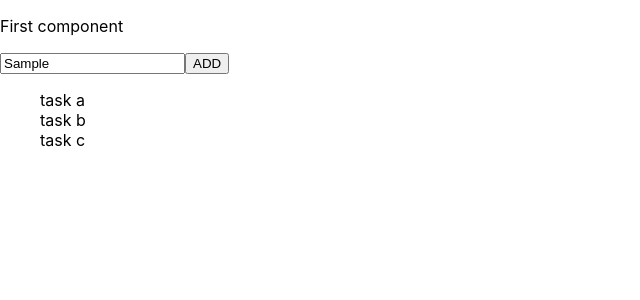
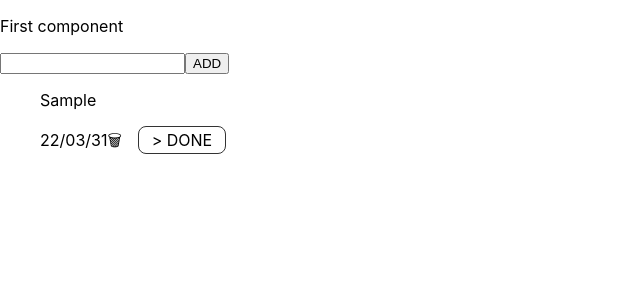
Before and after one commit to keento0809/Todo_typescript_ver, a React (Create React App) app: page / in a window 1280 px wide. Both pictures are taken after typing "Sample" into the empty fields and a click on the button "ADD". Shown: the top 300 px of the page, without its empty margins (0-640 px from the left). Built offline with nearby package versions, Linux system fonts and the light colour scheme.

Commit message:
Add removeTask function

```diff
--- a/src/components/Tasks/TaskForm.tsx
+++ b/src/components/Tasks/TaskForm.tsx
@@ -21,11 +21,12 @@ const TaskForm = () => {
       dueDate: "22/03/31",
       isDone: false,
     });
+    taskInputRef.current!.value = "";
   };
 
   return (
     <form onSubmit={handleSubmit}>
-      <input type="text" ref={taskInputRef} />
+      <input type="text" ref={taskInputRef} style={{ outline: "none" }} />
       <button>ADD</button>
     </form>
   );
--- a/src/components/Tasks/TasksList.tsx
+++ b/src/components/Tasks/TasksList.tsx
@@ -5,15 +5,38 @@ import TaskContext from "../../contexts/task-context";
 const TasksList = () => {
   const taskCtx = useContext(TaskContext);
 
+  const handleDeleteTask = (content: string) => {
+    taskCtx.removeTask(content);
+  };
+
   useEffect(() => {
     console.log(taskCtx.tasks);
   }, [taskCtx.tasks]);
 
   return (
     <ul style={{ listStyle: "none" }}>
-      <li>task a</li>
-      <li>task b</li>
-      <li>task c</li>
+      {taskCtx.tasks.map((task, index) => {
+        return (
+          <li key={index}>
+            <p>{task.content}</p>
+            <span>{task.dueDate}</span>
+            <span onClick={handleDeleteTask.bind(null, task.content)}>
+              {"🗑"}
+            </span>
+            <span
+              style={{
+                display: "inline-block",
+                padding: "0.2rem 0.8rem",
+                marginLeft: "1rem",
+                border: "1px solid #333",
+                borderRadius: "8px",
+              }}
+            >
+              {task.isDone ? "✅" : "> DONE"}
+            </span>
+          </li>
+        );
+      })}
     </ul>
   );
 };
--- a/src/contexts/TaskProvider.tsx
+++ b/src/contexts/TaskProvider.tsx
@@ -5,12 +5,12 @@ import { TaskContextObj } from "./task-context";
 import { add } from "../actions/task-actions";
 import { Task, initialStateType } from "../models/Task";
 
-type children = {
-  children: ReactNode;
-};
-type Props = {
-  children: JSX.Element;
-};
+// type children = {
+//   children: ReactNode;
+// };
+// type Props = {
+//   children: JSX.Element;
+// };
 
 // original code
 // const TaskProvider: React.FC<> = ({ children }: Props) => {
@@ -26,11 +26,15 @@ const TaskProvider: React.FC<{ children: ReactNode }> = (props) => {
     dispatch({ type: "ADD", payload: task });
   };
 
+  const handleRemoveTask = (content: string) => {
+    dispatch({ type: "REMOVE", payload: content });
+  };
+
   const taskContextValue: TaskContextObj = {
     tasks: tasksState.tasks,
     addTask: handleAddTask,
+    removeTask: handleRemoveTask,
     // updateTask: (id: string) => {},
-    // removeTask: (id: string) => {},
     // doneTask: () => {},
   };
 
--- a/src/contexts/task-context.tsx
+++ b/src/contexts/task-context.tsx
@@ -4,16 +4,16 @@ import { Task } from "../models/Task";
 export interface TaskContextObj {
   tasks: Task[];
   addTask: (task: Task) => void;
+  removeTask: (content: string) => void;
   //   updateTask: (id: string) => void;
-  //   removeTask: (id: string) => void;
   //   doneTask: () => void;
 }
 
 const TaskContext = React.createContext<TaskContextObj>({
   tasks: [],
   addTask: () => {},
+  removeTask: (content: string) => {},
   //   updateTask: (id: string) => {},
-  //   removeTask: (id: string) => {},
   //   doneTask: () => {},
 });
 
--- a/src/reducers/TaskReducer.tsx
+++ b/src/reducers/TaskReducer.tsx
@@ -5,7 +5,9 @@ const reducerState: initialStateType = {
   tasks: [],
 };
 
-type ACTIONTYPE = { type: "ADD"; payload: Task };
+type ACTIONTYPE =
+  | { type: "ADD"; payload: Task }
+  | { type: "REMOVE"; payload: string };
 
 // original code
 const TaskReducer = (state: typeof reducerState, action: ACTIONTYPE) => {
@@ -15,6 +17,15 @@ const TaskReducer = (state: typeof reducerState, action: ACTIONTYPE) => {
         tasks: [...state.tasks, action.payload],
       };
     }
+    case "REMOVE": {
+      const deletingTaskContent = action.payload;
+      const renewedTasks = state.tasks.filter(
+        (task) => task.content !== deletingTaskContent
+      );
+      return {
+        tasks: renewedTasks,
+      };
+    }
     default: {
       throw new Error();
     }
```
